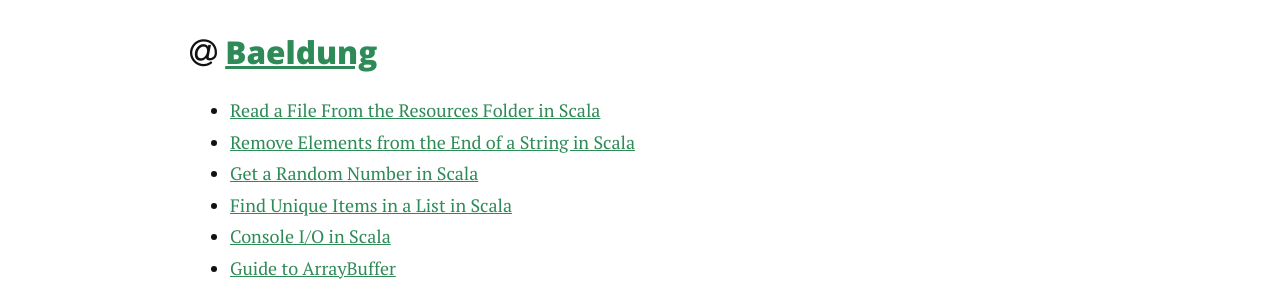
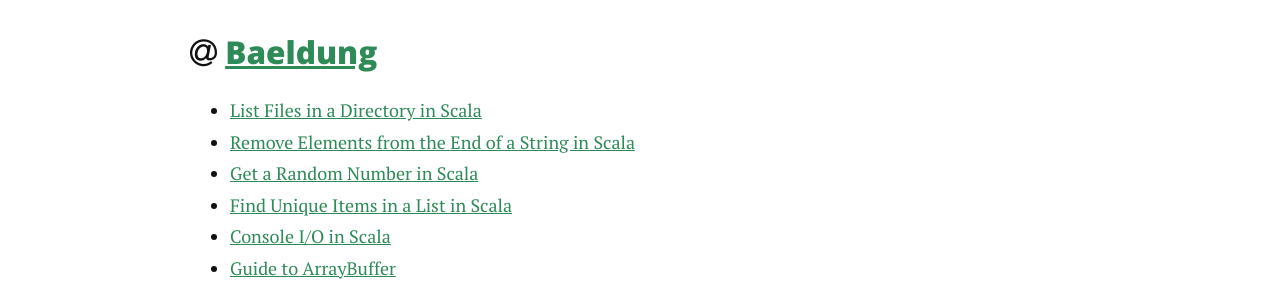
Before and after one commit to pedrorijo91/pedrorijo91.github.io, a Jekyll site: the page built from external.html, in a window 1280 px wide. Shown: the part 321-611 px from the top of the page. Built offline with Jekyll 4.4.1, drawn with Linux system fonts in a browser that asks for light colours.

Commit message:
Fix latest article

```diff
--- a/external.html
+++ b/external.html
@@ -9,7 +9,7 @@
   <h3 id="baeldung"><i class="fa fa-at" aria-hidden="true"></i>  <a href="https://www.baeldung.com/scala/author/pedrorijo">Baeldung</a></h3>
 
   <ul>
-    <li><a href="https://www.baeldung.com/scala/read-file-from-resources">Read a File From the Resources Folder in Scala</a></li>
+    <li><a href="https://www.baeldung.com/scala/list-files">List Files in a Directory in Scala</a></li>
     <li><a href="https://www.baeldung.com/scala/remove-elements-end-string">Remove Elements from the End of a String in Scala</a></li>
     <li><a href="https://www.baeldung.com/scala/random-number">Get a Random Number in Scala</a></li>
     <li><a href="https://www.baeldung.com/scala/unique-items-list">Find Unique Items in a List in Scala</a></li>
```
